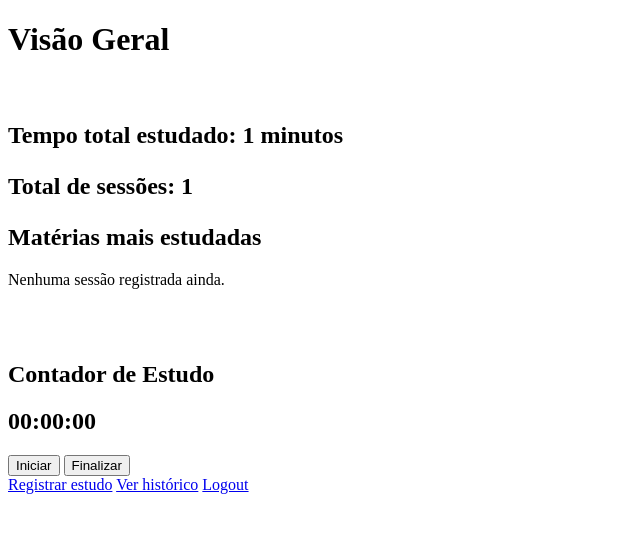
After one commit to dominioliveiranascimento/studytracker, a Flask app: page /dashboard in a window 1280 px wide. The commit adds this page. Shown: the top 533 px of the page, without its empty margins (0-640 px from the left). Run offline with Flask 3, Linux system fonts and the light colour scheme; the visitor is signed in with stand-in values (Sample User, id 1); tables that the repository leaves empty hold one stand-in row (values such as "Sample post").

Commit message:
cronometro estudo

```diff
--- a/app.py
+++ b/app.py
@@ -1,5 +1,8 @@
 from flask import Flask, render_template, request, redirect, session
 import sqlite3
+from werkzeug.security import generate_password_hash, check_password_hash
+
+
 
 app = Flask(__name__)
 app.secret_key = "737373"
@@ -95,6 +98,51 @@ def historico():
     return render_template("history.html", dados=dados)
 
 
+@app.route("/dashboard")
+def dashboard():
+
+    if "user_id" not in session:
+        return redirect("/login")
+
+    user_id = session["user_id"]
+
+    conexao = sqlite3.connect("meu_banco.db")
+    cursor = conexao.cursor()
+    cursor.execute(
+        "SELECT SUM(tempo) FROM estudos WHERE user_id = ?",
+        (user_id,)
+    )
+
+    tempo_total = cursor.fetchone()[0] or 0
+
+    cursor.execute(
+        "SELECT COUNT(*) FROM estudos WHERE user_id = ?",
+        (user_id,)
+    )
+
+    total_sessoes = cursor.fetchone()[0]
+    cursor.execute("""
+        SELECT materia, SUM(tempo) as total
+        FROM estudos
+        WHERE user_id = ?
+        GROUP BY materia
+        ORDER BY total DESC
+        LIMIT 3
+""", (user_id,))
+
+    materia_top = cursor.fetchall()
+
+    conexao.close()
+
+    return render_template(
+        "dashboard.html",
+        tempo_total = tempo_total,
+        total_sessoes = total_sessoes,
+        materia_top = materia_top
+)
+
+
+
 @app.route("/delete/<int:id>", methods=["POST"])
 def deletar(id):
 
@@ -152,12 +200,13 @@ def register():
     if request.method == "POST":
         username = request.form.get("username")
         password = request.form.get("password")
+        senha_hash = generate_password_hash(password)
 
         conexao = sqlite3.connect("meu_banco.db")
         cursor = conexao.cursor()
 
         cursor.execute("INSERT INTO usuarios (username, password) VALUES (?, ?)",
-         (username, password))
+         (username, senha_hash))
 
         conexao.commit()
         conexao.close()
@@ -178,14 +227,14 @@ def login():
         cursor = conexao.cursor()
 
         cursor.execute(
-            "SELECT * FROM usuarios WHERE username = ? AND PASSWORD = ?", (username, password)
+            "SELECT * FROM usuarios WHERE username = ?", (username,)
         )
 
         usuario = cursor.fetchone()
 
         conexao.close()
 
-        if usuario:
+        if usuario and check_password_hash(usuario[2], password):
             session["user_id"] = usuario[0]
             return redirect("/")
 
--- /dev/null
+++ b/static/js/timer.js
@@ -0,0 +1,57 @@
+let seconds = 0
+let interval = null
+
+
+
+function formatTime(totalSeconds) {
+
+
+    let hours = Math.floor(totalSeconds / 3600)
+
+    let minutes = Math.floor((totalSeconds % 3600) / 60)
+
+    let secs = totalSeconds % 60
+
+    hours = String(hours).padStart(2, "0")
+    minutes = String(minutes).padStart(2, "0")
+    secs = String(seconds).padStart(2, "0")
+
+    return `${hours}:${minutes}:${secs}`
+}
+
+
+
+document.getElementById("start").onclick = function () {
+
+    if (interval === null) {
+
+        seconds = 0
+
+        document.getElementById("msg").innerText = ""
+
+        interval = setInterval(() => {
+        seconds++
+
+        document.getElementById("timer").innerText = formatTime(seconds)
+
+       }, 1000)
+
+    }
+
+}
+
+
+document.getElementById("stop").onclick = function () {
+
+    clearInterval(interval)
+    interval = null
+
+    if (seconds > 0) {
+
+        let finalTime = formatTime(seconds)
+
+        document.getElementById("msg").innerText =
+        "Parabéns! Seu tempo de estudo foi de " + finalTime
+    }
+
+}
--- /dev/null
+++ b/templates/dashboard.html
@@ -0,0 +1,49 @@
+<!DOCTYPE html>
+<html lang="pt-br">
+<head>
+    <meta charset="UTF-8">
+    <meta name="viewport" content="width=device-width, initial-scale=1.0">
+    <title>Meu Tempo</title>
+</head>
+<body>
+    <header>
+    <h1>Visão Geral</h1>
+    </header>
+    <br>
+
+    <h2><p>Tempo total estudado: {{ tempo_total }} minutos</p></h2>
+
+    <h2><p>Total de sessões: {{ total_sessoes }}</p></h2>
+
+    <p><h2>Matérias mais estudadas</h2></p>
+
+    {% if materias_top %}
+        {% for materia in materia_top %}
+            <li>{{ materia[0] }} - {{ materia[1] }} minutos</li>
+        {% endfor %}
+    {% else %}
+        <p>Nenhuma sessão registrada ainda.</p>
+    {% endif %}
+
+    <br><br>
+
+
+    <h2>Contador de Estudo</h2>
+    <h2 id="timer">00:00:00</h2>
+
+
+    <p id="msg"></p>
+
+    <button id="start">Iniciar</button>
+    <button id="stop">Finalizar</button>
+
+    <br>
+
+    <a href="/">Registrar estudo</a>
+    <a href="/history">Ver histórico</a>
+    <a href="/logout">Logout</a>
+
+    <script src="{{ url_for('static', filename='js/timer.js')}}"></script>
+
+</body>
+</html>
--- a/templates/index.html
+++ b/templates/index.html
@@ -33,9 +33,9 @@
         </form>
 
         <br>
-        <a href="/history">Ver histórico de estudos</a>
+        <a href="/history">Histórico de estudos</a>
         <a href="/logout">Logout</a>
-
+        <a href="/dashboard">Meu tempo</a>
     </main>
 </body>
 </html>
```
